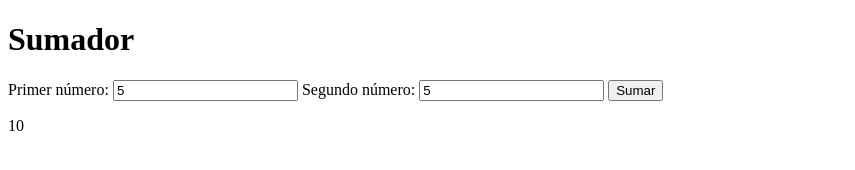
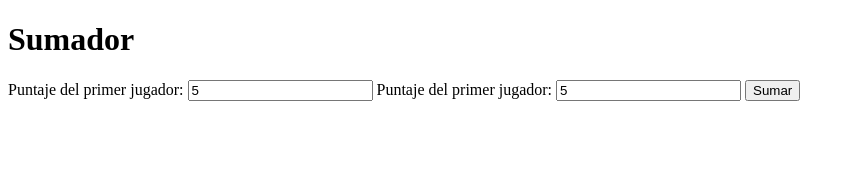
Before and after one commit to Isabella12-bit/JuegoTenis, a website built with Parcel: page index.html in a window 1280 px wide. Both pictures are taken after typing "5", "5" into the empty fields and a click on the input "Sumar". Shown: the whole page, without its empty margins (0-855 px from the left). Built offline with nearby package versions, Linux system fonts and the light colour scheme.

Commit message:
Feat: Agregado de pueda carcular bien los score según sus puntajes

```diff
--- a/index.html
+++ b/index.html
@@ -6,9 +6,9 @@
   <body>
     <h1>Sumador</h1>
     <form id="sumar-form">
-      <label for="primer-numero">Primer número:</label>
+      <label for="primer-puntaje">Puntaje del primer jugador:</label>
       <input type="number" id="primer-numero" />
-      <label for="segundo-numero">Segundo número:</label>
+      <label for="segundo-puntaje">Puntaje del primer jugador:</label>
       <input type="number" id="segundo-numero" />
       <input type="submit" value="Sumar" id="sumar-button" />
     </form>
--- a/src/presenter.js
+++ b/src/presenter.js
@@ -1,7 +1,7 @@
 import sumar from "./sumador";
 
-const first = document.querySelector("#primer-numero");
-const second = document.querySelector("#segundo-numero");
+const first = document.querySelector("#primer-puntaje");
+const second = document.querySelector("#segundo-puntaje");
 const form = document.querySelector("#sumar-form");
 const div = document.querySelector("#resultado-div");
 
@@ -11,5 +11,5 @@ form.addEventListener("submit", (event) => {
   const firstNumber = Number.parseInt(first.value);
   const secondNumber = Number.parseInt(second.value);
 
-  div.innerHTML = "<p>" + sumar(firstNumber, secondNumber) + "</p>";
+  div.innerHTML = "<p>" + lovelove(firstNumber, secondNumber) + "</p>";
 });
--- a/src/sumador.js
+++ b/src/sumador.js
@@ -1,5 +1,8 @@
-function sumar(a, b) {
-  return a + b;
+function obtenerScore(score1, score2) {
+  if (score1 === 1 && score2 === 0){
+    return "15 - 0";
+  }
+  return "love - love";
 }
 
-export default sumar;
+export default obtenerScore;
```
Also changed, not shown: src/sumador.test.js (+10 -4 lines).
